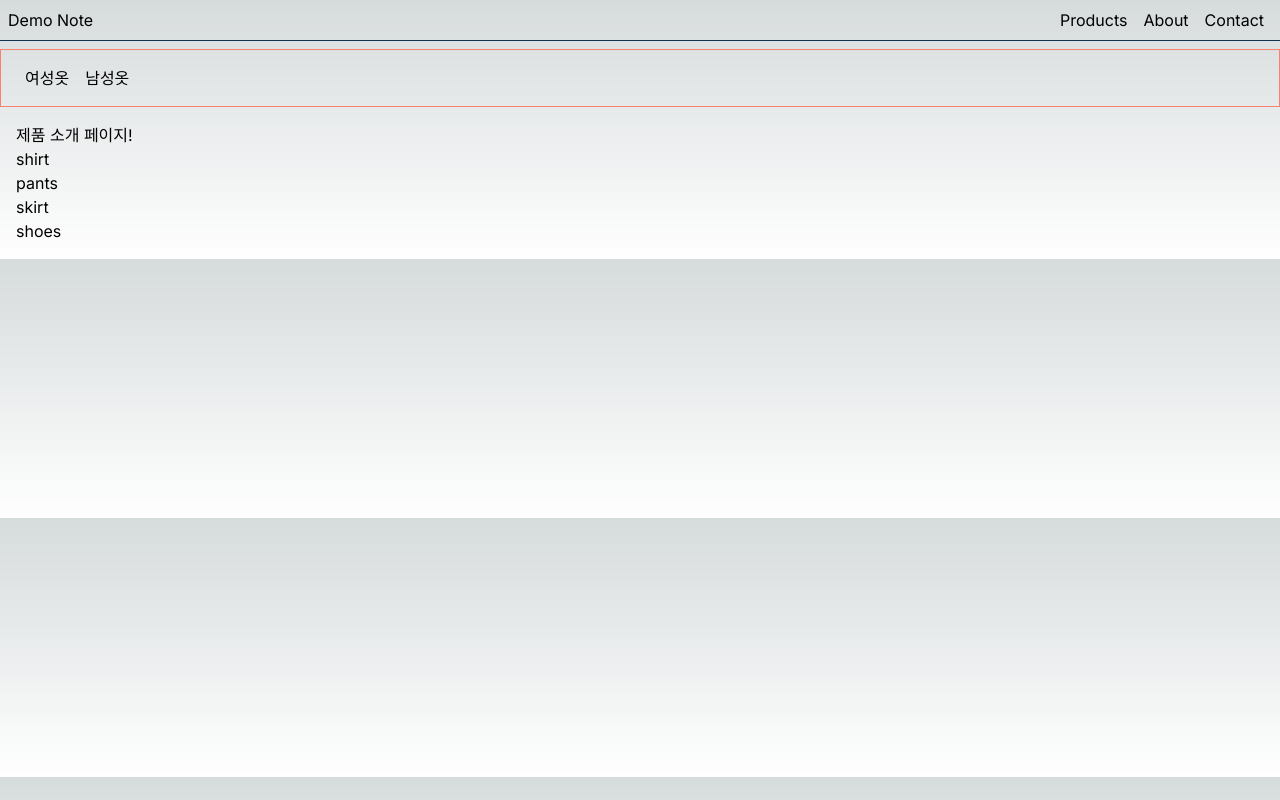
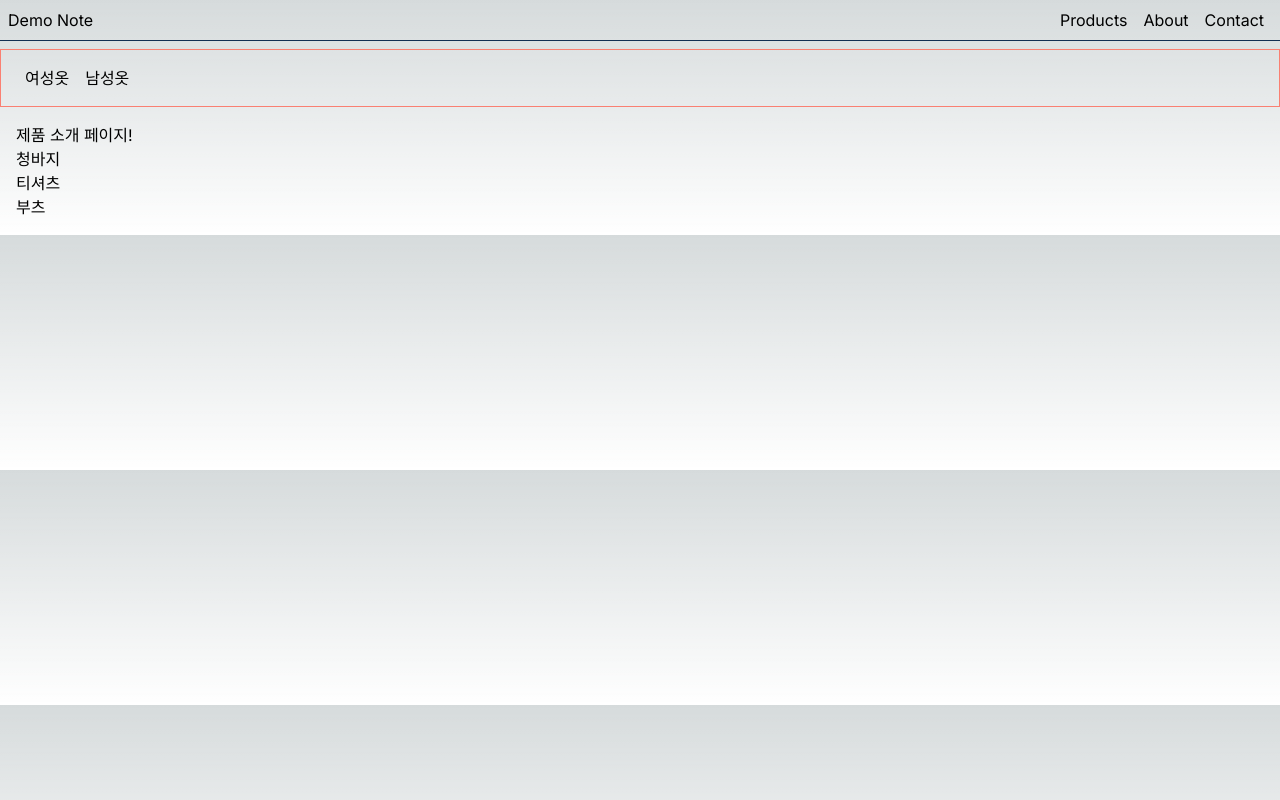
Before and after one commit to MinJeung-Kim/NextJS-Study, a Next.js app: page /products in a window 1280 px wide. Built offline with nearby package versions, Linux system fonts and the light colour scheme.

Commit message:
#16 SSG 렌더링

```diff
--- /dev/null
+++ b/data/products.json
@@ -0,0 +1,17 @@
+[
+    {
+        "id":"123",
+        "name":"청바지",
+        "price":25000
+    },
+    {
+        "id":"124",
+        "name":"티셔츠",
+        "price":5000
+    }
+    , {
+        "id":"125",
+        "name":"부츠",
+        "price":30000
+    }
+]
--- a/src/app/products/[slug]/page.tsx
+++ b/src/app/products/[slug]/page.tsx
@@ -1,3 +1,6 @@
+import NotFoundPage from "@/app/not-found";
+import { getProduct, getProducts } from "@/service/products";
+
 type Props = {
   params: {
     slug: string;
@@ -10,13 +13,21 @@ export function generateMetadata({ params }: Props) {
   };
 }
 
-export default function PantsPage({ params }: Props) {
-  return <h1>{params.slug} 제품 설명 페이지</h1>;
+export default async function ProductPage({ params: { slug } }: Props) {
+  const product = await getProduct(slug);
+
+  if (!product) {
+    NotFoundPage();
+  }
+
+  // 서버 파일에 있는 데이터중 해당 제품의 정보를 찾아서 그걸 보여줌
+  return <h1>{product.name} 제품 설명 페이지</h1>;
 }
 
-export function generateStaticParams() {
-  const products = ["pants", "skirt"];
+export async function generateStaticParams() {
+  // 모든 제품의 페이지들을 미리 만들어 둘 수 있게 해줄거임 (SSG)
+  const products = await getProducts();
   return products.map((product) => ({
-    slug: product,
+    slug: product.id,
   }));
 }
--- a/src/app/products/page.tsx
+++ b/src/app/products/page.tsx
@@ -1,15 +1,18 @@
+import { getProducts } from "@/service/products";
 import Link from "next/link";
 
-const products = ["shirt", "pants", "skirt", "shoes"];
+export default async function ProductsPage() {
 
-export default function ProductsPage() {
+  // 서버 파일(데이터베이스)에 있는 제품의 리스트를 읽어와서 , 출력
+  const products = await getProducts();
+
   return (
     <>
       <h1>제품 소개 페이지!</h1>
       <ul>
         {products.map((product, index) => (
           <li key={index}>
-            <Link href={`/products/${product}`}>{product}</Link>
+            <Link href={`/products/${product.id}`}>{product.name}</Link>
           </li>
         ))}
       </ul>
--- /dev/null
+++ b/src/service/products.ts
@@ -0,0 +1,26 @@
+import path from "path";
+import { promises as fs } from "fs";
+
+export type Product = {
+  id: string;
+  name: string;
+  price: number;
+};
+
+// 제품을 반환해주는 비동기 함수
+export async function getProducts(): Promise<Product[]> {
+    // 1. 경로 생성 (Node에서 제공해주는 path 사용)
+    // 2. path.join(현재경로, json이 있는 폴더, 해당 파일명);
+  const filePath = path.join(process.cwd(), "data", "products.json");
+  // 3. fs : Node에서 제공해주는 file 입출력이 가능한 모듈.
+  // 4. fs.readFile(생성한 경로, 인코딩 방식);
+  const data = await fs.readFile(filePath, "utf-8");
+  // 5. Object로 리턴.
+  return JSON.parse(data);
+}
+
+// 사용자가 특정 경로로 갔을때 slug(id)를 전달해주면 제품에대한 객체 리턴.
+export async function getProduct(id: string): Promise<Product | undefined> {
+  const products = await getProducts();
+  return products.find((item) => item.id === id);
+}
```
